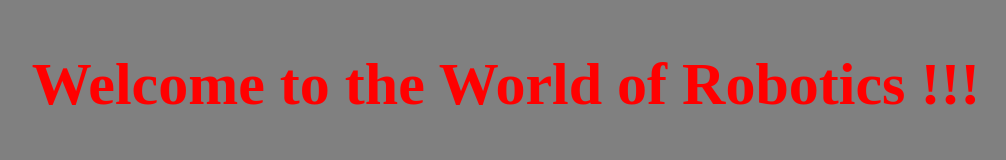
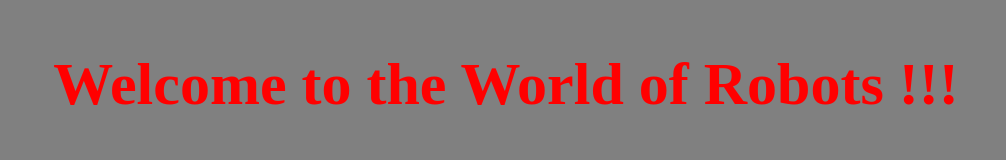
Before and after one commit to robokidz/projects, a plain HTML site: page index.html in a window 1280 px wide. Shown: the whole page, without its empty margins (134-1140 px from the left). Drawn offline with Linux system fonts and the light colour scheme.

Commit message:
Text changed

```diff
--- a/index.html
+++ b/index.html
@@ -1,10 +1,10 @@
 <!DOCTYPE html>
 <html>
   <head>
-    <title>iCan Academy Robotics</title>
+    <title>Academy name here</title>
   </head>
   <body style="background-color:grey;">
-    <h2 style="text-align:center;color:red;font-size:60px;">Welcome to the World of Robotics !!!</h2>
+    <h2 style="text-align:center;color:red;font-size:60px;">Welcome to the World of Robots !!!</h2>
   </body>
   <style>
   	<body>
```
